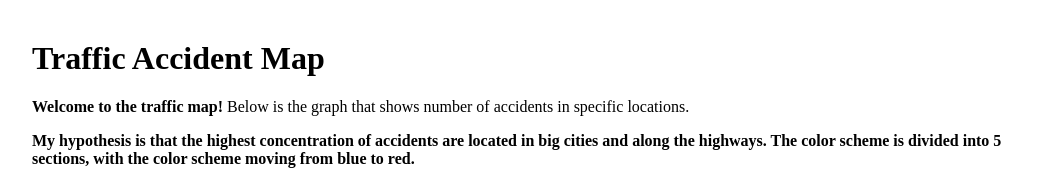
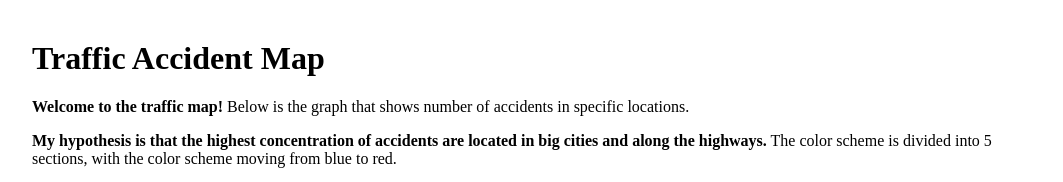
Before and after one commit to aaryangautam/accidentdata.github.io, a plain HTML site: page index.html in a window 1280 px wide. Shown: the top 182 px of the page, without its empty margins (108-1171 px from the left). Drawn offline with Linux system fonts and the light colour scheme.

Commit message:
Update index.html

```diff
--- a/index.html
+++ b/index.html
@@ -14,7 +14,7 @@ body {
 
     <p> <b>Welcome to the traffic map!</b>  Below is the graph that shows number of accidents in specific locations.
     </p>
-    <p> <b>My hypothesis is that the highest concentration of accidents are located in big cities and along the highways. The color scheme is divided into 5 sections, with the color scheme moving from blue to red.</b></p>
+    <p> <b>My hypothesis is that the highest concentration of accidents are located in big cities and along the highways.</b> The color scheme is divided into 5 sections, with the color scheme moving from blue to red.</p>
     <iframe width="100%" height="796" frameborder="0"
     src="https://observablehq.com/embed/f4d30b941efd2f77?cells=baseMap"></iframe>
     <p> In this section, you can sort by month to see the highest concentration of accidents. Didn't really have a hypothesis associated with this, but it's interesting to see how the most accidents are during the winter months. It makes sense, given the icy conditions during this time period.
@@ -22,5 +22,5 @@ body {
 
     <iframe width="100%" height="350" frameborder="0"
     src="https://observablehq.com/embed/f4d30b941efd2f77@1401?cells=table"></iframe>
-
+    <p>Goals to fix: a) update the filter function. b) add the background with population density. </p>
 </html>
```
